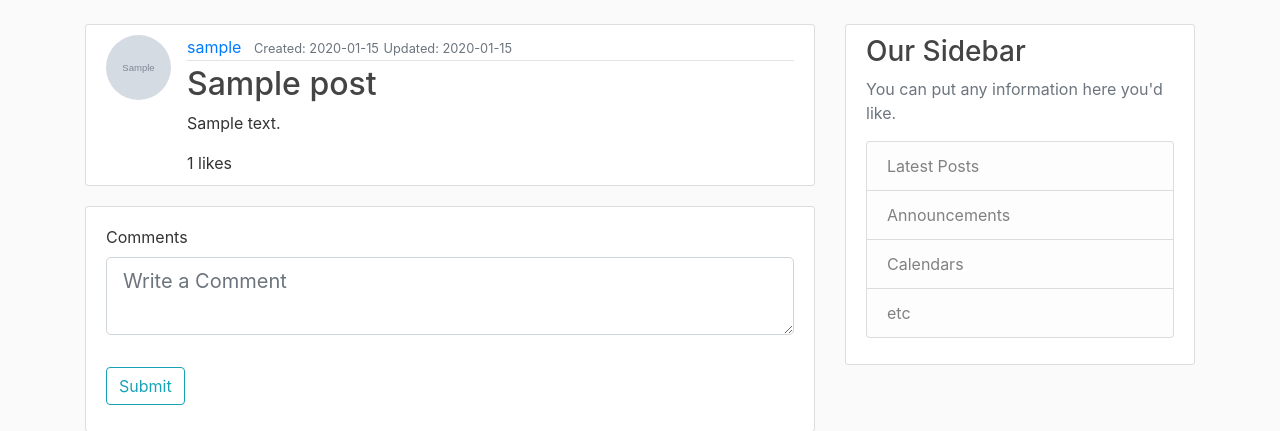
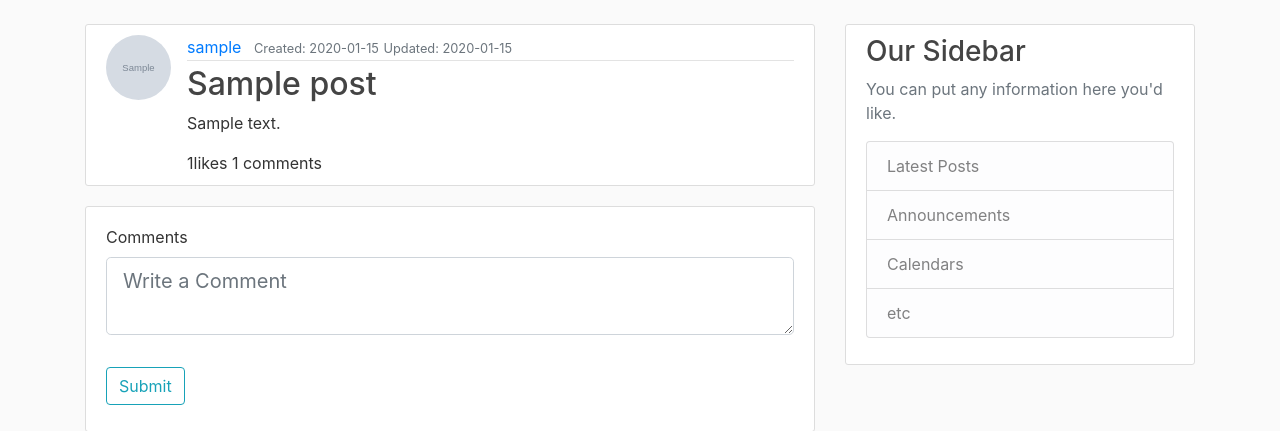
Before and after one commit to smdas989/flask_blog, a Flask app: page /post/1 in a window 1280 px wide. Shown: the part 56-487 px from the top of the page. Run offline with Flask 2, Linux system fonts and the light colour scheme; tables that the repository leaves empty hold one stand-in row (values such as "Sample post"); grey boxes marked "Sample" are stand-in pictures; some libraries are stand-ins or nearby versions.

Commit message:
comments count

```diff
--- a/blog_project/blogapp/templates/post.html
+++ b/blog_project/blogapp/templates/post.html
@@ -24,9 +24,13 @@
         <a href="{{ url_for('like_action', post_id=post.id, action='like') }}">Like</a>
       {% endif %}
       {{ post.likes.count() }} likes
+      {{ post.comments.count() }} comments
   {% else %}
-    {{ post.likes.count() }} likes
+    {{ post.likes.count() }}likes
+    {{ post.comments.count() }} comments
+
   {% endif %}
+
 </div>
 </article>
 
--- a/blog_project/blogapp/views.py
+++ b/blog_project/blogapp/views.py
@@ -221,7 +221,6 @@ def comment(post_id=None):
         db.session.add(comment)
         db.session.commit()
         return redirect(url_for('post', post_id=post.id))
-
     return render_template("post.html", post=post, form=form)
 
 @app.route('/comment/<int:comment_id>/delete', methods=['GET', 'POST'])
```
